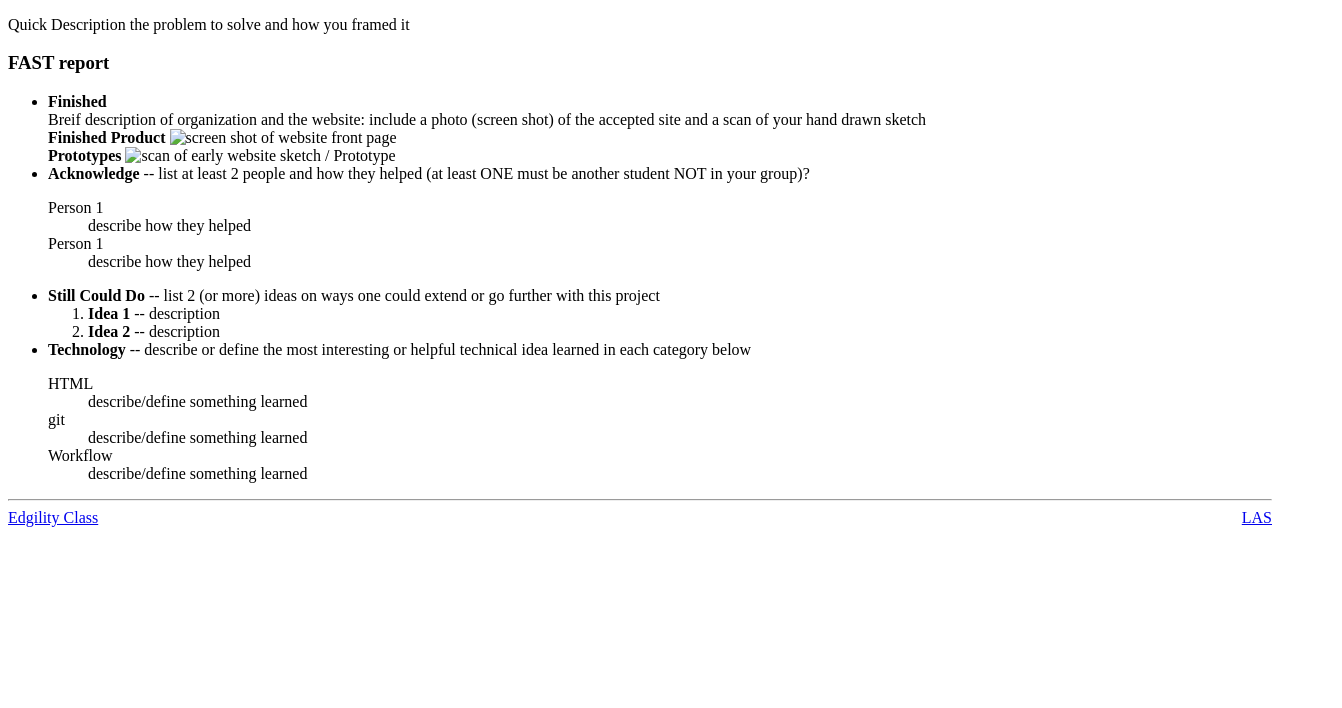
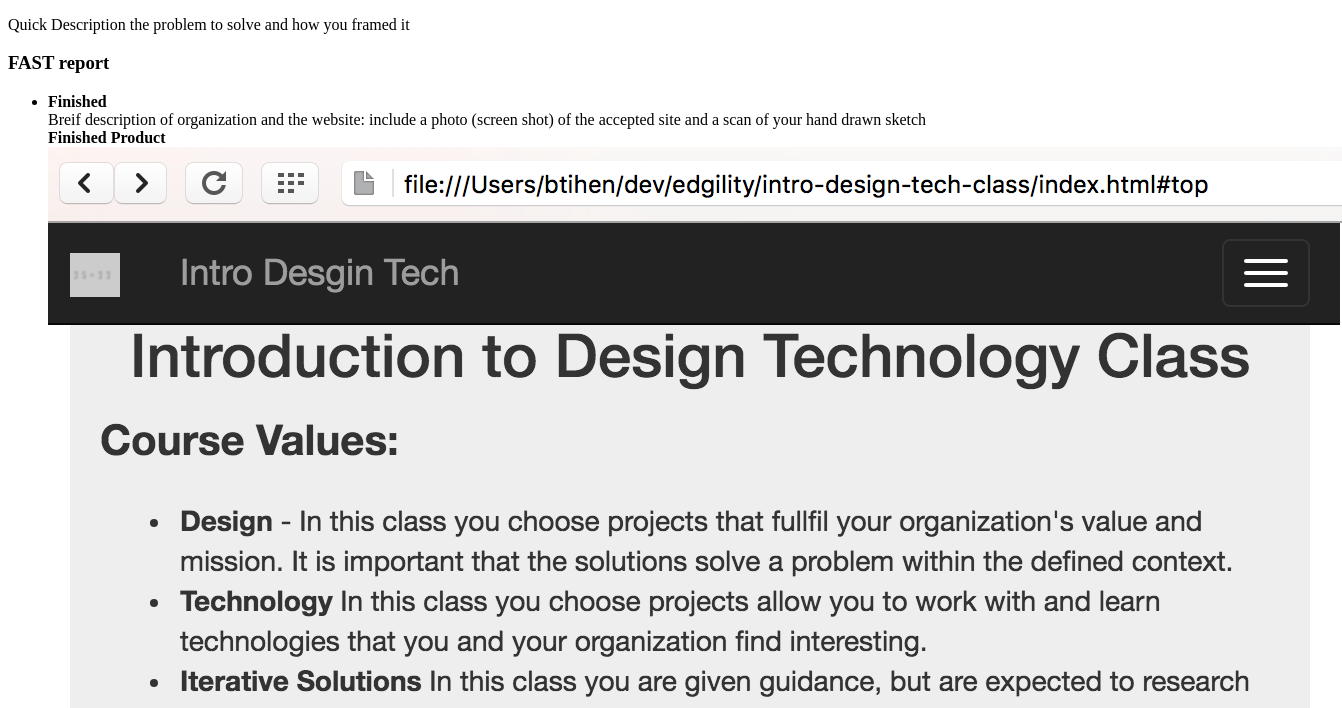
Before and after one commit to olivers393/org-template-simple, a plain HTML site: page projects/org-web-summary.html in a window 1280 px wide. Shown: the part 92-800 px from the top of the page, 1342 px wide, since content can reach past the window. Drawn offline with Linux system fonts and the light colour scheme.

Commit message:
fixed url of images in project summary

```diff
--- a/projects/org-web-summary.html
+++ b/projects/org-web-summary.html
@@ -28,10 +28,10 @@
         (screen shot) of the accepted site and a scan of your hand drawn sketch
         <br>
         <strong>Finished Product</strong>
-        <img src="images/website-accepted.png" alt="screen shot of website front page">
+        <img src="/images/website-accepted.png" alt="screen shot of website front page">
         <br>
         <strong>Prototypes</strong>
-        <img src="images/website-prototype.png" alt='scan of early website sketch / Prototype'>
+        <img src="/images/website-prototype.png" alt='scan of early website sketch / Prototype'>
       </li>
       <li><strong>Acknowledge</strong> -- list at least 2 people and how they
         helped (at least ONE must be another student NOT in your group)?
```
